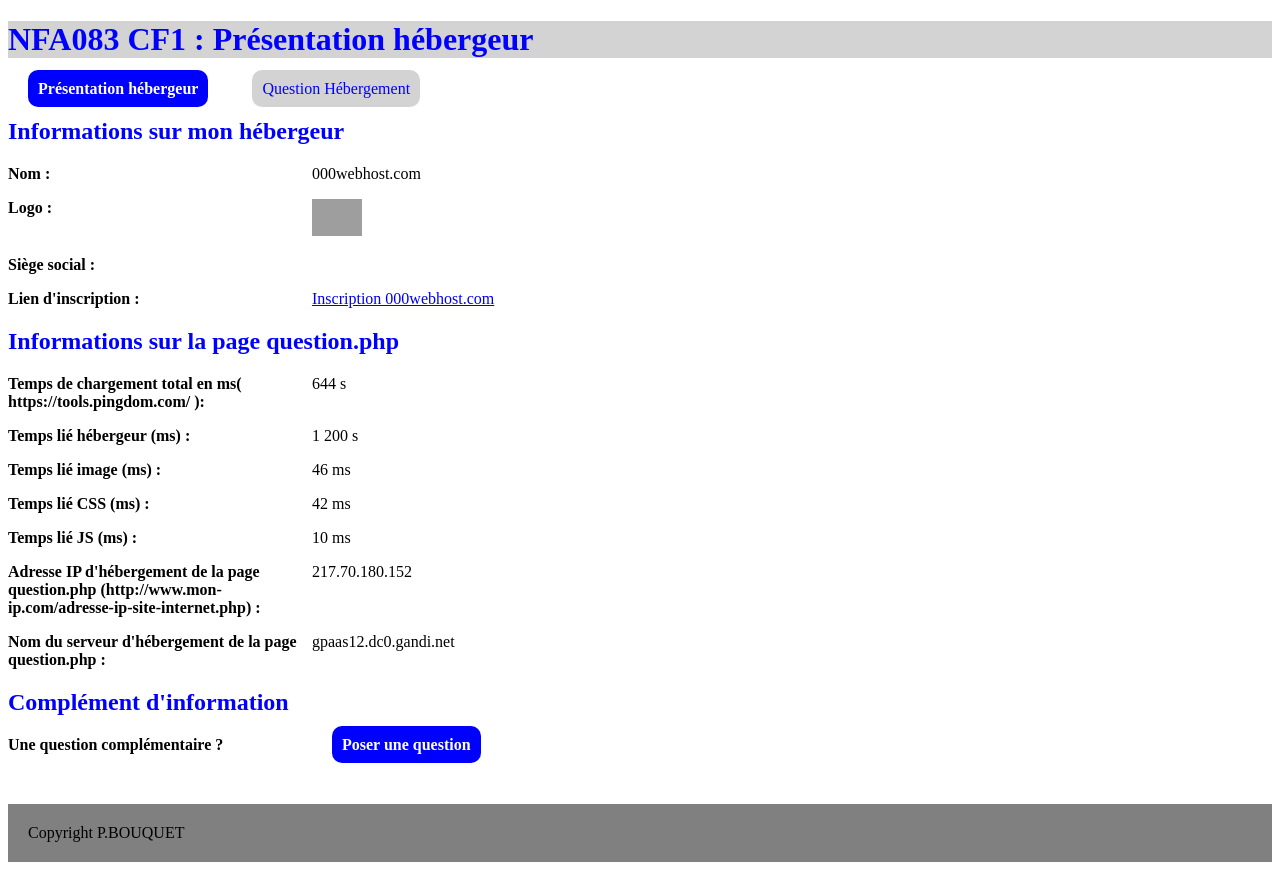
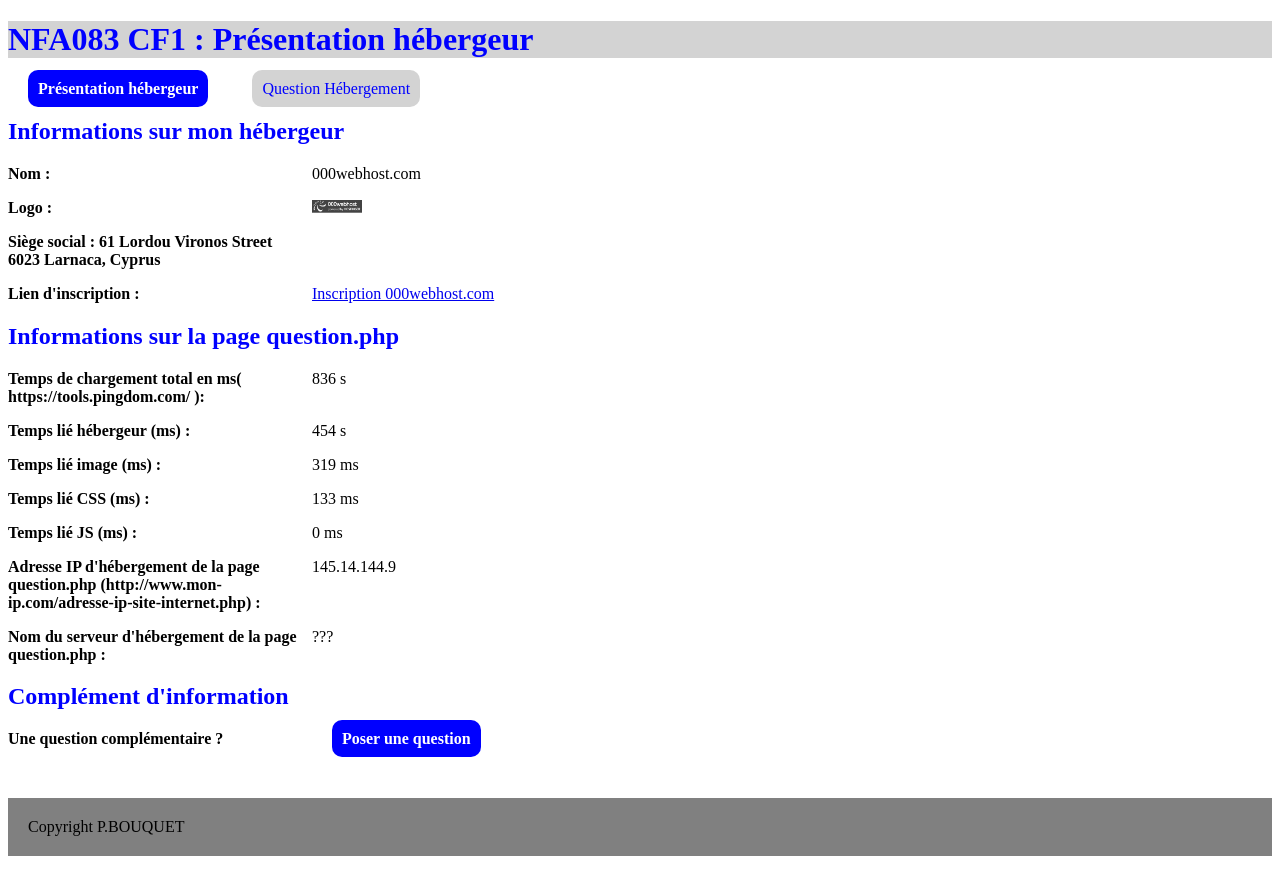
Before and after one commit to examnfa083/exam, a PHP site: page / in a window 1280 px wide. Run offline with PHP 8.4, Linux system fonts and the light colour scheme; grey boxes are pictures that could not be loaded.

Commit message:
Ajout de robot.txt et sitemap.xlm pour SEO + logo webhost et test .htaccess non inclus dans site final

```diff
--- a/index.php
+++ b/index.php
@@ -9,20 +9,20 @@
 <!-- PRESENTATION Hébergeur ============================================================== -->
   <section><h2>Informations sur mon hébergeur</h2>
            <p><strong>Nom : </strong> 000webhost.com</p>
-           <p><strong>Logo : </strong> <img src="img/gandi.jpg" /></p>
-           <p><strong>Siège social : </strong> </p>
+           <p><strong>Logo : </strong> <img src="img/logo-webhost.png" /></p>
+           <p><strong>Siège social : 61 Lordou Vironos Street 6023 Larnaca, Cyprus</strong> </p>
            <p><strong>Lien d'inscription : </strong>
            <a href="https://fr.000webhost.com/" target="_blanck" >Inscription 000webhost.com</a></p>
   </section>
   <section><h2>Informations sur la page question.php</h2>
-           <p><strong>Temps de chargement total en ms( https://tools.pingdom.com/ ): </strong> 644 s</p>
-           <p><strong>Temps lié hébergeur (ms) : </strong> 1 200 s</p>
-           <p><strong>Temps lié image (ms) : </strong> 46 ms</p>
-           <p><strong>Temps lié CSS (ms) : </strong> 42 ms</p>
-           <p><strong>Temps lié JS (ms) : </strong> 10 ms</p>
+           <p><strong>Temps de chargement total en ms( https://tools.pingdom.com/ ): </strong> 836 s</p>
+           <p><strong>Temps lié hébergeur (ms) : </strong> 454 s</p>
+           <p><strong>Temps lié image (ms) : </strong> 319 ms</p>
+           <p><strong>Temps lié CSS (ms) : </strong> 133 ms</p>
+           <p><strong>Temps lié JS (ms) : </strong> 0 ms</p>
            <p><strong>Adresse IP d'hébergement de la page question.php
-           (http://www.mon-ip.com/adresse-ip-site-internet.php) : </strong> 217.70.180.152</p>
-           <p><strong>Nom du serveur d'hébergement de la page question.php : </strong> gpaas12.dc0.gandi.net</p>
+           (http://www.mon-ip.com/adresse-ip-site-internet.php) : </strong> 145.14.144.9</p>
+           <p><strong>Nom du serveur d'hébergement de la page question.php : </strong> ???</p>
   </section>
   <section><h2>Complément d'information</h2>
            <p><strong>Une question complémentaire ? </strong>
--- /dev/null
+++ b/robots.txt
@@ -0,0 +1,5 @@
+User-agent: *
+# Exclue tous les fichiers des dossiers secondaires
+Disallow: https://exam-nfa83.000webhostapp.com/inc/
+Disallow: https://exam-nfa83.000webhostapp.com/css/
+Disallow: https://exam-nfa83.000webhostapp.com/img/
--- /dev/null
+++ b/sitemap.xml
@@ -0,0 +1,5 @@
+<?xml version="1.0" encoding="UTF-8" ?>
+	<urlset xmlns="http://www.sitemaps.org/schemas/sitemap/0.9">
+		<url><loc>https://exam-nfa83.000webhostapp.com/index.php</loc> <priority>1.0</priority></url>
+		<url><loc>https://exam-nfa83.000webhostapp.com/question.php</loc> <priority>0.8</priority></url>
+	</urlset>
```
Also changed, not shown: .htaccess (added), img/logo-webhost.png (added).
